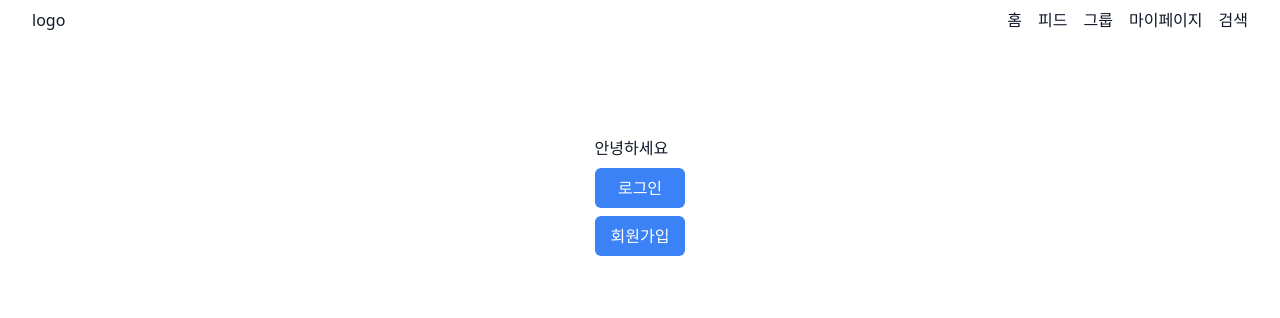
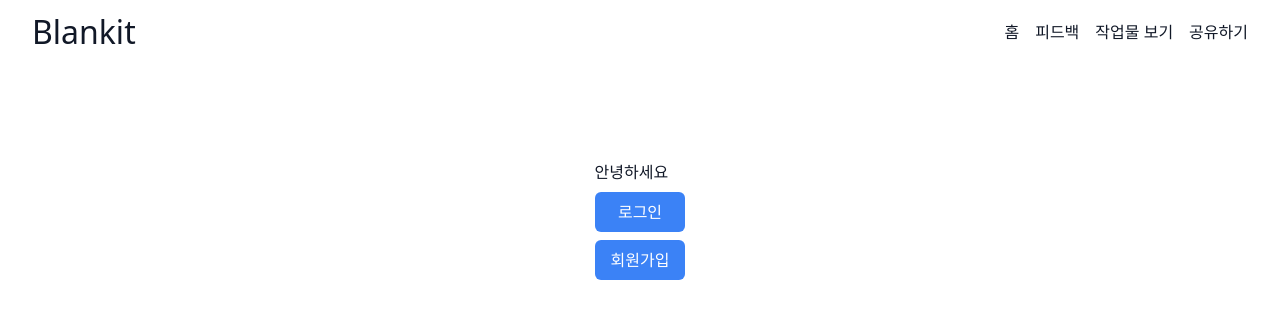
Before and after one commit to blankit-team/blankit-frontend, a Next.js app: page / in a window 1280 px wide. Shown: the top 318 px of the page. Built offline with nearby package versions, Linux system fonts and the light colour scheme; no server answers.

Commit message:
✨ navbar update

```diff
--- a/src/components/navbar/bk-navbar.tsx
+++ b/src/components/navbar/bk-navbar.tsx
@@ -1,25 +1,53 @@
+'use client'
+
 import React from 'react'
 import { BKContainer } from '../ui/bk-container'
 import NAVIGATION_PATH from '@/config/navigation-path'
 import Link from 'next/link'
+import { usePathname, useSelectedLayoutSegment } from 'next/navigation'
+import classNames from 'classnames'
+import BKLogo from '../ui/bk-logo'
 
 export default function BKNavbar() {
   return (
     <div>
-      <BKContainer className="flex justify-between py-2 ">
-        <h1>logo</h1>
+      <BKContainer className="flex items-center justify-between py-2 ">
+        <BKLogo className="text-[32px]" />
         <div>
           <ul className="flex gap-4">
-            <Link href={NAVIGATION_PATH.HOME}>
-              <li>홈</li>
-            </Link>
-            <li>피드</li>
-            <li>그룹</li>
-            <li>마이페이지</li>
-            <li>검색</li>
+            <NavigationLink href={NAVIGATION_PATH.HOME}>홈</NavigationLink>
+            {/* TODO: 추후 페이지 추가시 NAVGIATION_PATH로 관리 */}
+            <NavigationLink href={'/feedbacks'}>피드백</NavigationLink>
+            <NavigationLink href={'/works'}>작업물 보기</NavigationLink>
+            <NavigationLink href={'/share'}>공유하기</NavigationLink>
           </ul>
         </div>
       </BKContainer>
     </div>
   )
 }
+
+const NavigationLink = ({
+  href,
+  children,
+}: {
+  href: string
+  children: React.ReactNode
+}) => {
+  const currentPath = usePathname()
+  const isSelected = currentPath === href
+  return (
+    <Link
+      href={href}
+      // TODO: 디자인 수정 필요
+      className={classNames(
+        'text-base font-thin',
+        'text-gray-900 dark:text-gray-100',
+        'hover:text-gray-900 dark:hover:text-gray-100',
+        isSelected ? 'font-normal' : 'text-gray-400',
+      )}
+    >
+      {children}
+    </Link>
+  )
+}
```
